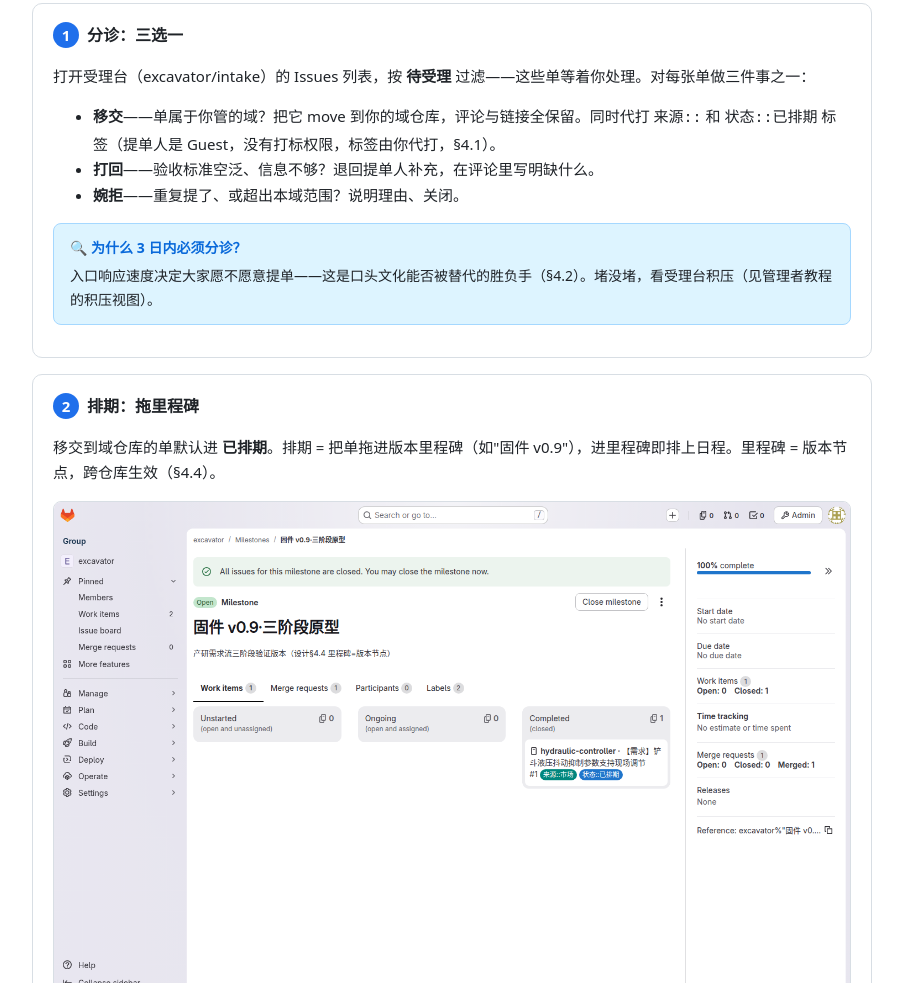
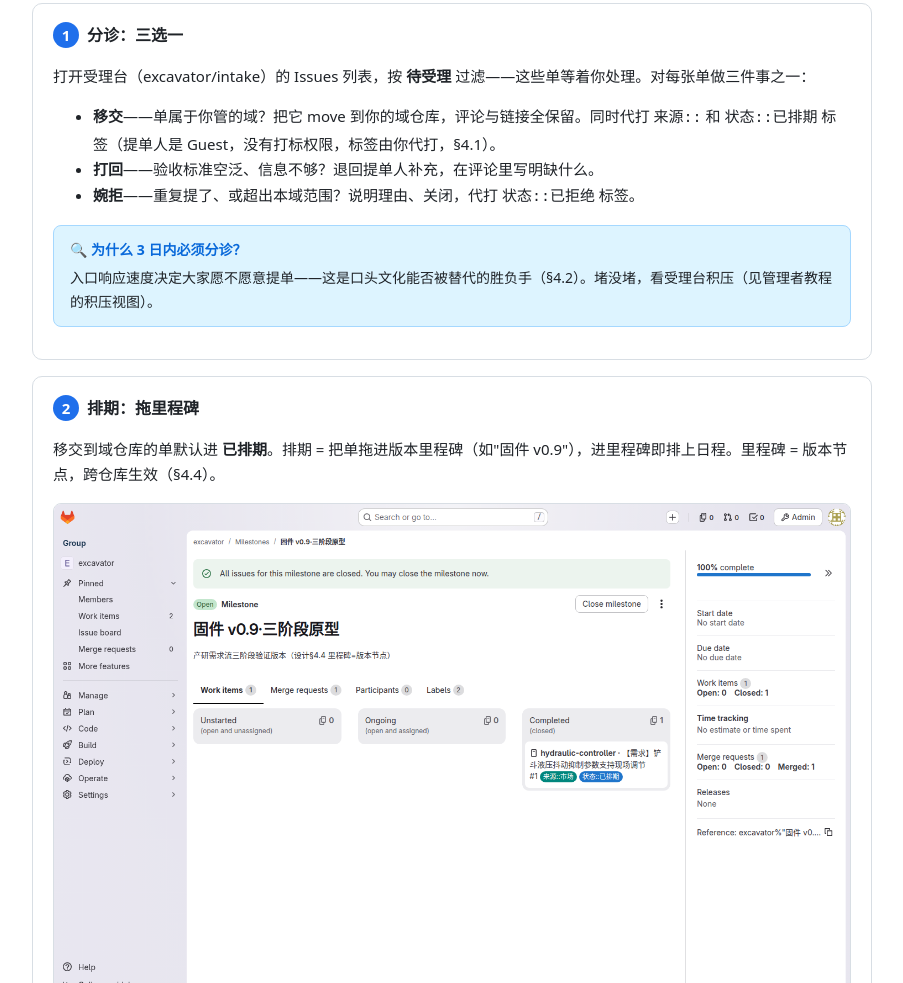
Before and after one commit to leoricmaster/frm, a plain HTML site: page docs/tutorials/owner.html in a window 1280 px wide. Shown: the part 776-1759 px from the top of the page, without its empty margins (188-1091 px from the left). Drawn offline with Linux system fonts and the light colour scheme.

Commit message:
fix(tutorials): owner婉拒路径补标签代打说明——状态::已拒绝（评审Minor）

```diff
--- a/docs/tutorials/owner.html
+++ b/docs/tutorials/owner.html
@@ -83,7 +83,7 @@ footer{color:var(--mut);font-size:13px;border-top:1px solid var(--line);margin-t
   <ul>
     <li><b>移交</b>——单属于你管的域？把它 move 到你的域仓库，评论与链接全保留。同时代打 <code>来源::</code> 和 <code>状态::已排期</code> 标签（提单人是 Guest，没有打标权限，标签由你代打，§4.1）。</li>
     <li><b>打回</b>——验收标准空泛、信息不够？退回提单人补充，在评论里写明缺什么。</li>
-    <li><b>婉拒</b>——重复提了、或超出本域范围？说明理由、关闭。</li>
+    <li><b>婉拒</b>——重复提了、或超出本域范围？说明理由、关闭，代打 <code>状态::已拒绝</code> 标签。</li>
   </ul>
   <div class="box why">
     <b>🔍 为什么 3 日内必须分诊？</b>
```
